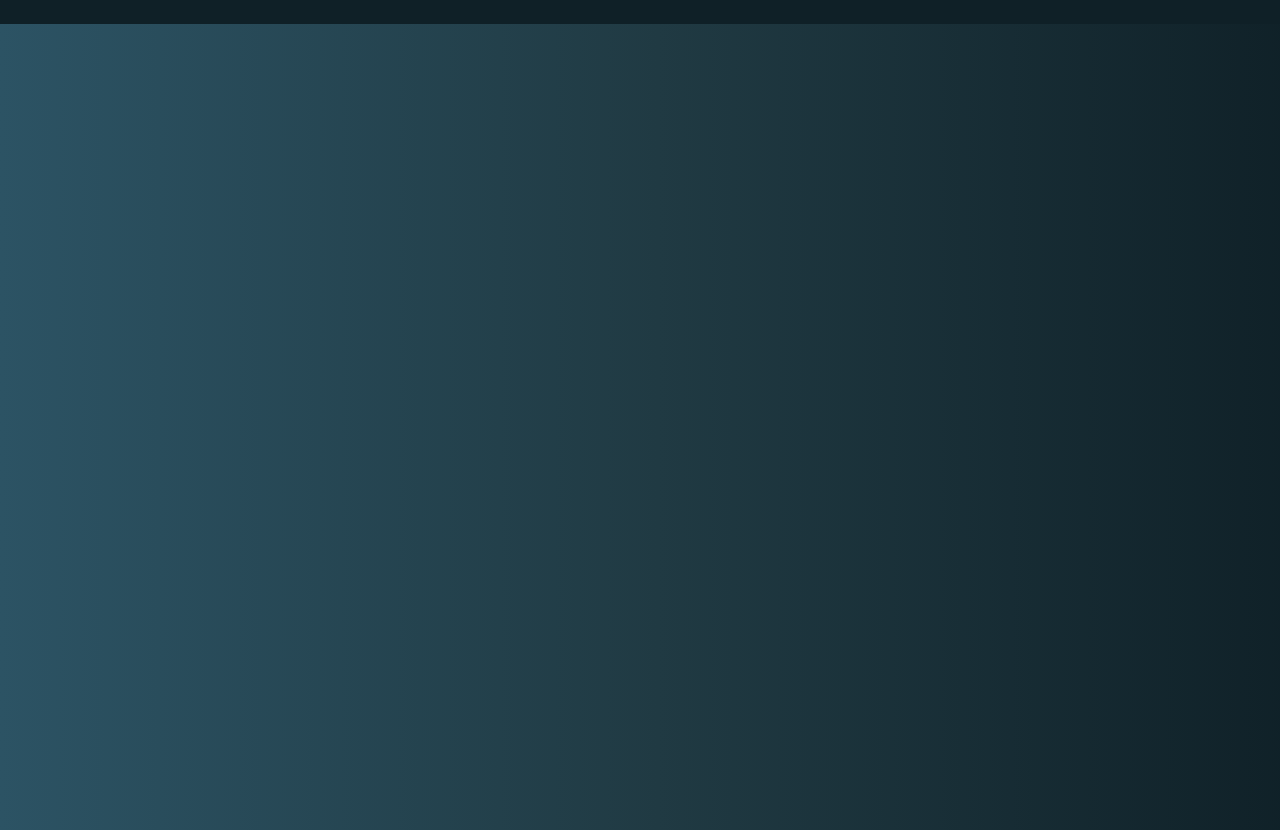
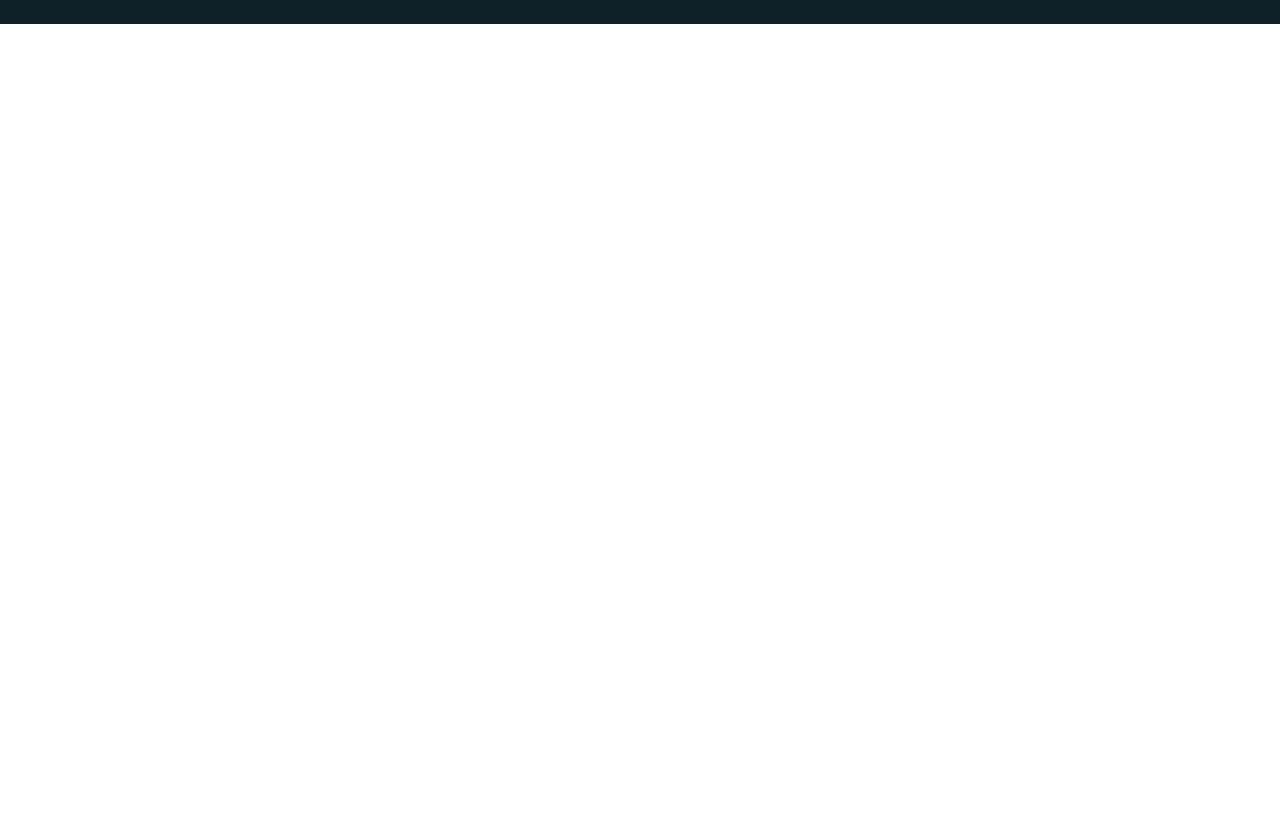
Before and after one commit to ayushman-git/text-editor, a Vue app: page / in a window 1280 px wide. After the commit the page ends 800 px from the top, so only its background shows below. Built offline with nearby package versions, Linux system fonts and the light colour scheme.

Commit message:
Merged WordCount and LetterCount in BottomBar. Checking new way to imput text. Removed background.

```diff
--- a/src/components/BottomBar.vue
+++ b/src/components/BottomBar.vue
@@ -0,0 +1,33 @@
+<template>
+  <div>
+    <WordCount class="wordCount" :text="text" />
+    <LetterCount class="letterCount" :text="text" />
+  </div>
+</template>
+
+<script>
+import LetterCount from "./LetterCount";
+import WordCount from "./WordCount";
+export default {
+  name: "BottomBar",
+  components: { LetterCount, WordCount },
+  props: {
+        text: {
+              type: String,
+        }
+  }
+};
+</script>
+
+<style scoped>
+.wordCount {
+  position: absolute;
+  bottom: 0;
+  right: 0;
+}
+.letterCount {
+  position: absolute;
+  bottom: 0;
+  right: 100px;
+}
+</style>
--- a/src/components/Editor.vue
+++ b/src/components/Editor.vue
@@ -11,18 +11,16 @@
       autofocus
     />
     <TopBar class="topBar" />
-    <WordCount class="wordCount" :text="text" />
-    <LetterCount class="letterCount" :text="text" />
+    <BottomBar :text="text" />
   </div>
 </template>
 
 <script>
-import WordCount from "./WordCount";
-import LetterCount from "./LetterCount";
+import BottomBar from './BottomBar'
 import TopBar from "./TopBar";
 export default {
   name: "Editor",
-  components: { WordCount, LetterCount, TopBar },
+  components: { BottomBar, TopBar },
 
   data() {
     return {
@@ -42,7 +40,6 @@
       console.log('Check')
       if (this.leftPadding === 2) this.leftPadding = 25;
       else this.leftPadding = 2;
-      console.log(Date())
     }
   }
 };
@@ -52,48 +49,35 @@
 $fontSize: 14px;
 
 div {
-  width: 100%;
+  width: 100vh;
   overflow: hidden;
 }
 
 div textarea {
   position: relative;
   font-size: $fontSize;
-  color: white;
-  height: 100vh;
-  width: 100%;
+  color: black;
+  // height: 100vh;
+  // width: 100%;
   outline: none;
   border: none;
   margin: 0;
   padding: 30px 10px 0px 10px;
   resize: none;
   font-family: "Courier New", Courier, monospace;
-  background: #0f2027; /* fallback for old browsers */
-  background: -webkit-linear-gradient(
-    to right,
-    #000000,
-    #203a43,
-    #0f2027
-  ); /* Chrome 10-25, Safari 5.1-6 */
-  background: linear-gradient(
-    to right,
-    #2c5364,
-    #203a43,
-    #0f2027
-  ); /* W3C, IE 10+/ Edge, Firefox 16+, Chrome 26+, Opera 12+, Safari 7+ */
-}
-
-.wordCount {
-  color: white;
-  position: absolute;
-  bottom: 0;
-  right: 0;
-}
-.letterCount {
-  color: white;
-  position: absolute;
-  bottom: 0;
-  right: 100px;
+  background:transparent;
+  // background: -webkit-linear-gradient(
+  //   to right,
+  //   #000000,
+  //   #203a43,
+  //   #0f2027
+  // ); /* Chrome 10-25, Safari 5.1-6 */
+  // background: linear-gradient(
+  //   to right,
+  //   #2c5364,
+  //   #203a43,
+  //   #0f2027
+  // ); /* W3C, IE 10+/ Edge, Firefox 16+, Chrome 26+, Opera 12+, Safari 7+ */
 }
 
 .topBar {
--- a/src/components/TopBar.vue
+++ b/src/components/TopBar.vue
@@ -30,6 +30,9 @@
 
 <style scoped>
 input {
+  display: grid;
+  position: absolute;
+  left: 0;
   padding: 3px;
   font-size: 16px;
   letter-spacing: 2px;
```
